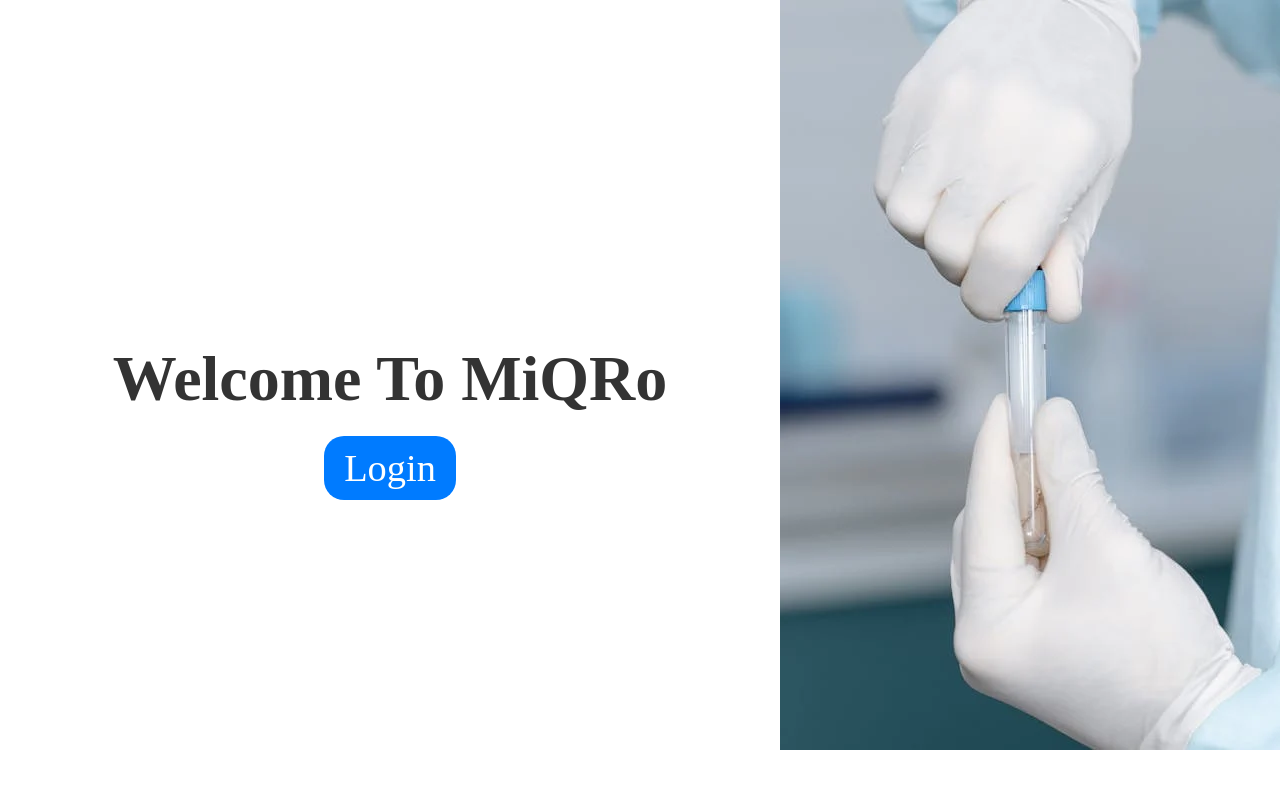
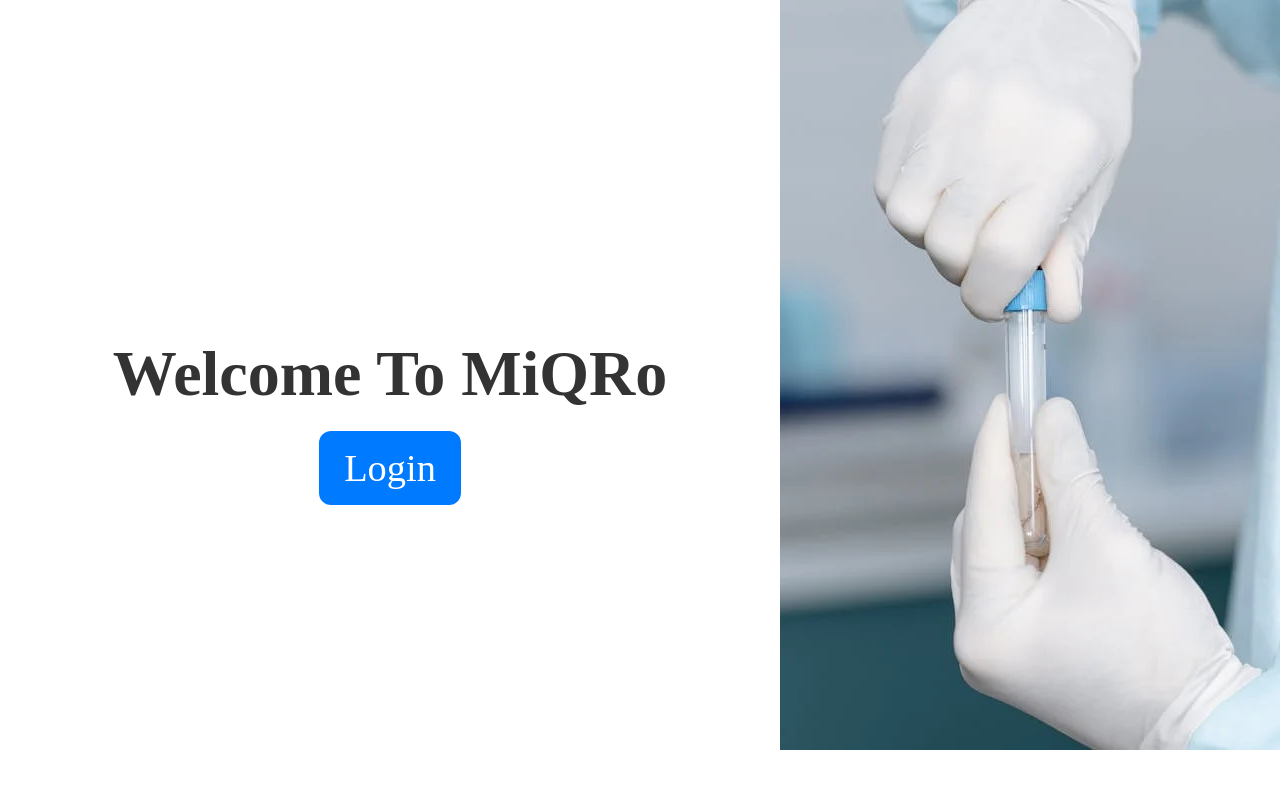
Before and after one commit to gwstallsmith/MiQRo, a Flask app: page / in a window 1280 px wide. Run offline with Flask 3, Linux system fonts and the light colour scheme; parts of the project's set-up code (start-up, migrations or seed data) failed here and were passed over.

Commit message:
qr_generate and login page changes

```diff
--- a/templates/login.html
+++ b/templates/login.html
@@ -34,14 +34,14 @@
       margin-bottom: 20px;
     }
     .login-btn {
-      padding: 10px 20px;
+      padding: 15px 25px;
       background-color: #007bff;
       border: none;
       color: white;
       text-decoration: none;
       font-size: 1.2em;
       cursor: pointer;
-      border-radius: 20px;
+      border-radius: 12px;
       transition: background-color 0.3s;
     }
     .login-btn:hover {
```
Also changed, not shown: templates/qr_generate.html (+10 -5 lines).
